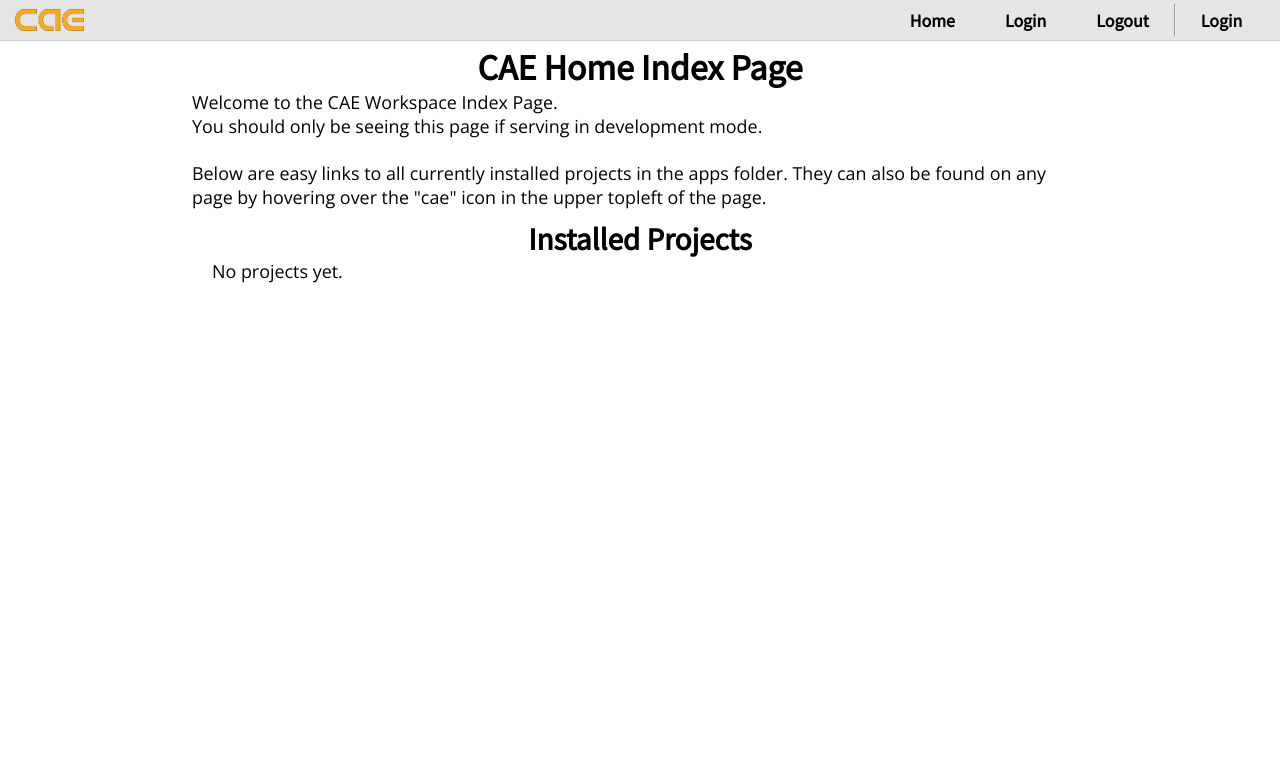
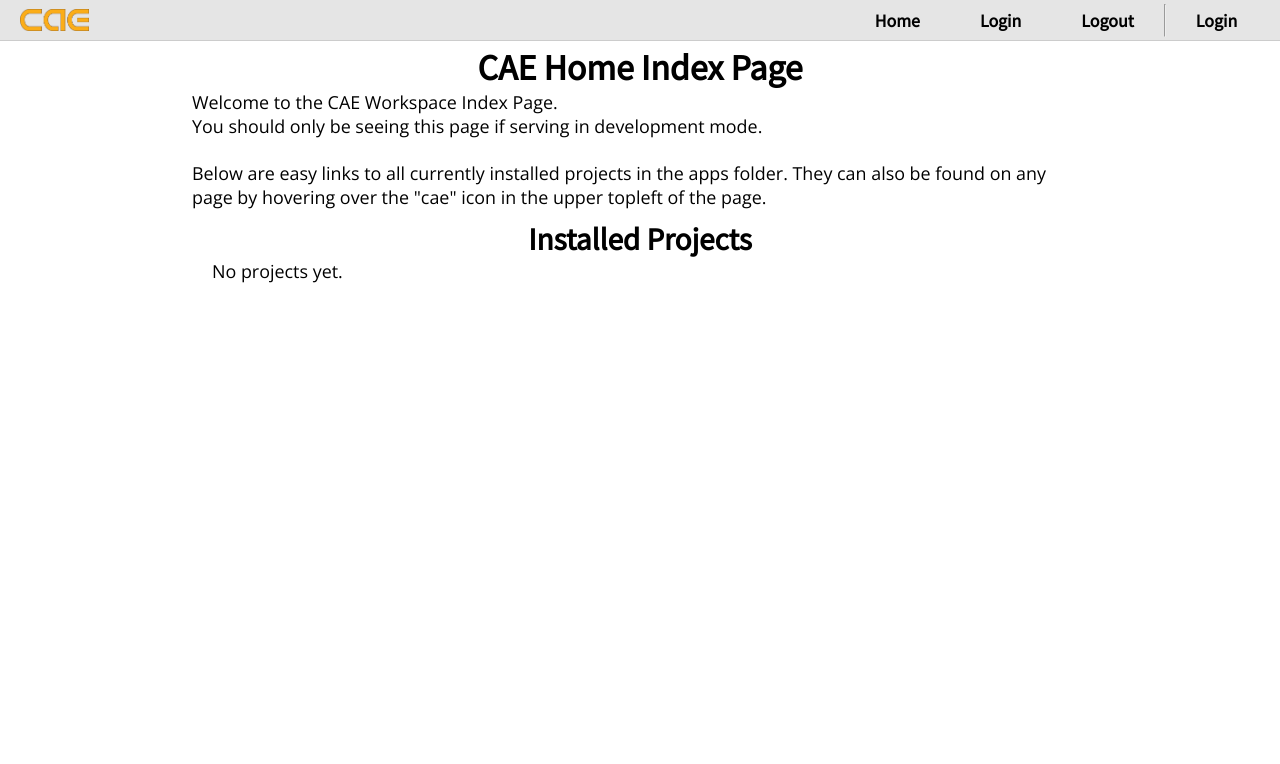
Before and after one commit to jsziede/CAE_Workspace, a Django app: template cae_home/templates/cae_home/index.html in a window 1280 px wide. Shown: the top 764 px of the page. Run offline with Django 3.2, Linux system fonts and the light colour scheme; the template is opened without the code that fills it, so the values that code supplies are empty.

Commit message:
Correct some nav CSS for improved element positioning

```diff
--- a/cae_home/static/cae_home/css/base.css
+++ b/cae_home/static/cae_home/css/base.css
@@ -338,7 +338,8 @@ header nav {
       -ms-justify-content: space-around;
       -justify-content: space-around;
       -mox-justify-content: space-evenly; } }
-  header nav ul {
+  header nav > ul {
+    position: relative;
     display: none;
     -webkit-flex-direction: row;
     -moz-flex-direction: row;
@@ -354,27 +355,28 @@ header nav {
     -ms-flex: 1;
     flex: 1; }
     @media only screen and (min-width: 869px) {
-      header nav ul {
+      header nav > ul {
         display: -webkit-box;
         display: -moz-box;
         display: -ms-flexbox;
         display: -webkit-flex;
         display: flex;
         margin-right: 1vw; } }
-  header nav ul > hr {
+  header nav > ul > hr {
     padding: 0;
     margin: 0;
     margin-top: 3px;
     margin-bottom: 3px; }
     @media only screen and (max-width: 869px) {
-      header nav ul > hr {
+      header nav > ul > hr {
         display: none; } }
-  header nav ul > li {
+  header nav > ul > li {
+    position: relative;
     padding-top: 3px;
-    padding-right: 5px;
+    padding-right: 10px;
     padding-bottom: 3px;
-    padding-left: 5px; }
-  header nav ul > li > ul {
+    padding-left: 10px; }
+  header nav > ul > li > ul {
     position: absolute;
     display: none;
     -webkit-flex-direction: column;
@@ -384,13 +386,16 @@ header nav {
     -webkit-justify-content: space-around;
     -moz-justify-content: space-around;
     -ms-justify-content: space-around;
-    justify-content: space-around; }
+    justify-content: space-around;
+    margin-left: 5px;
+    margin-right: 5px; }
     @media only screen and (min-width: 869px) {
-      header nav ul > li > ul {
-        top: 40px; } }
-  header nav ul > li > ul > li {
+      header nav > ul > li > ul {
+        top: 39px; } }
+  header nav > ul > li > ul > li {
+    position: relative;
     padding: 2px; }
-  header nav ul > li:hover > ul, header nav ul > li:hover > ul:hover {
+  header nav > ul > li:hover > ul, header nav ul > li:hover > ul:hover {
     display: -webkit-box;
     display: -moz-box;
     display: -ms-flexbox;
--- a/cae_home/static/cae_home/css/sass/_nav.scss
+++ b/cae_home/static/cae_home/css/sass/_nav.scss
@@ -46,7 +46,8 @@ header nav {
     }
 
     // Main-nav properties.
-    ul {
+    > ul {
+        position: relative;
         display: none;
 
         @include flex-direction(row);
@@ -61,7 +62,7 @@ header nav {
         }
     }
 
-    ul > hr {
+    > ul > hr {
         padding: 0;
         margin: 0;
         margin-top: 3px;
@@ -72,32 +73,39 @@ header nav {
         }
     }
 
-    ul > li {
+    > ul > li {
+        position: relative;
+
         padding-top: 3px;
-        padding-right: 5px;
+        padding-right: 10px;
         padding-bottom: 3px;
-        padding-left: 5px;
+        padding-left: 10px;
     }
 
     // Sub-nav properties.
-    ul > li > ul {
+    > ul > li > ul {
         position: absolute;
         display: none;
 
         @include flex-direction(column);
         @include justify-content(space-around);
 
+        margin-left: 5px;
+        margin-right: 5px;
+
         @media only screen and (min-width: $screen-tablet-mid) {
-            top: 40px;
+            top: 39px;
         }
     }
 
-    ul > li > ul > li {
+    > ul > li > ul > li {
+        position: relative;
+
         padding: 2px;
     }
 
     // Toggle sub-nav on hover.
-    ul > li:hover > ul, ul > li:hover > ul:hover {
+    > ul > li:hover > ul, ul > li:hover > ul:hover {
         @include display-flex;
     }
 
```
